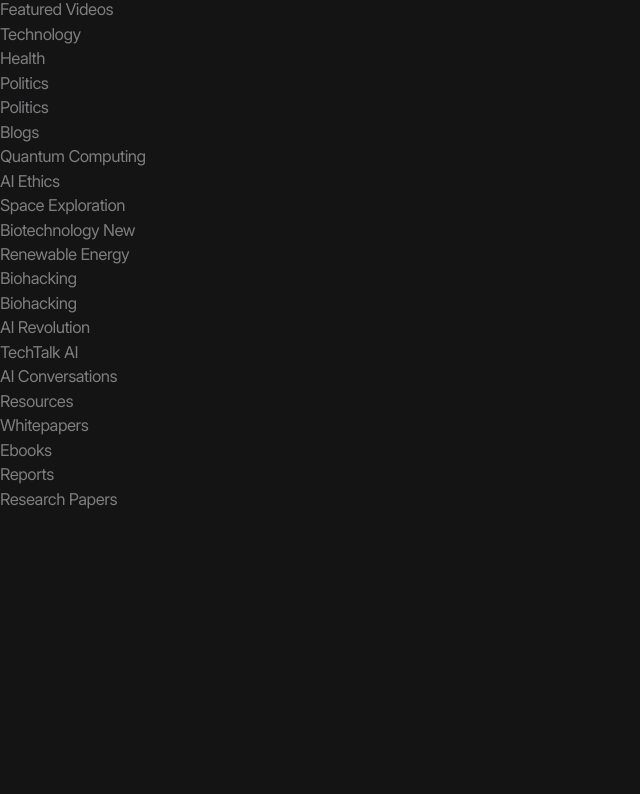
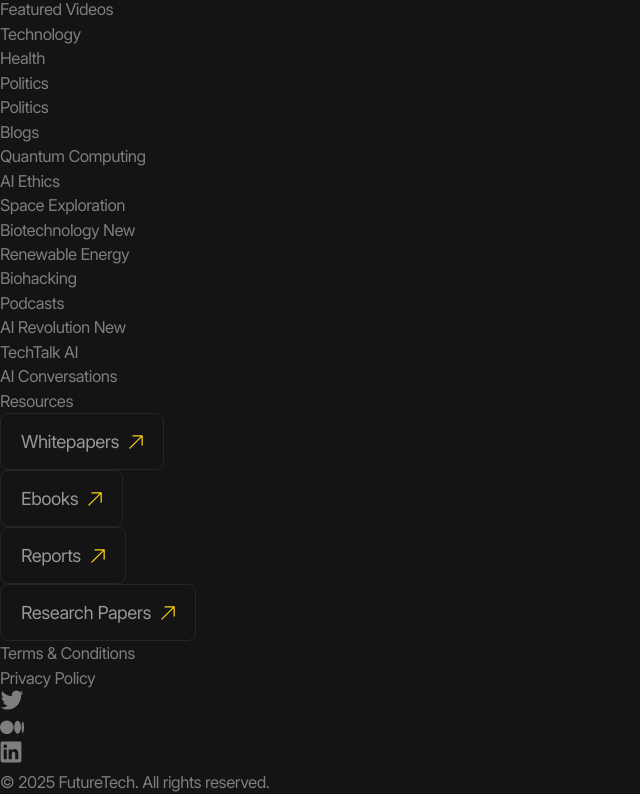
Before and after one commit to Kosta45/future-tech, a website built with Vite: page index.html in a window 1280 px wide. Shown: the part 712-1506 px from the top of the page, without its empty margins (0-640 px from the left). Before the commit the page ends 1223 px from the top, so only its background shows below. Built offline with nearby package versions, Linux system fonts and the light colour scheme.

Commit message:
Footer layout is ready

```diff
--- a/index.html
+++ b/index.html
@@ -159,10 +159,11 @@
             </ul>
           </div>
           <div class="footer__menu-column">
-            <a href="/" class="footer__menu-main-link">Biohacking</a>
+            <a href="/" class="footer__menu-main-link">Podcasts</a>
             <ul class="footer__menu-list">
               <li class="footer__menu-ltem">
                 <a href="" class="footer__menu-link">AI Revolution</a>
+                <span class="badge">New</span>
               </li>
               <li class="footer__menu-ltem">
                 <a href="" class="footer__menu-link">TechTalk AI</a>
@@ -176,21 +177,79 @@
             <a href="/" class="footer__menu-main-link">Resources</a>
             <ul class="footer__menu-list">
               <li class="footer__menu-ltem">
-                <a href="" class="footer__menu-link">Whitepapers</a>
+                <a href="" class="footer__menu-link button">
+                  <span class="icon icon--yellow-arrow">Whitepapers</span>
+                </a>
               </li>
               <li class="footer__menu-ltem">
-                <a href="" class="footer__menu-link">Ebooks</a>
+                <a href="" class="footer__menu-link button">
+                  <span class="icon icon--yellow-arrow">Ebooks</span>
+                </a>
               </li>
               <li class="footer__menu-ltem">
-                <a href="" class="footer__menu-link">Reports</a>
+                <a href="" class="footer__menu-link button">
+                  <span class="icon icon--yellow-arrow">Reports</span>
+                </a>
               </li>
               <li class="footer__menu-ltem">
-                <a href="" class="footer__menu-link">Research Papers</a>
+                <a href="" class="footer__menu-link button">
+                  <span class="icon icon--yellow-arrow">Research Papers</span>
+                </a>
               </li>
             </ul>
           </div>
         </nav>
         <div class="footer__extra"></div>
+      </div>
+      <div class="footer__extra">
+        <div class="footer__extra-menu">
+          <ul class="footer__extra-list">
+            <li class="footer__extra-menu-item">
+              <a href="" class="footer__extra-menu-link">Terms & Conditions</a>
+            </li>
+            <li class="footer__extra-menu-item">
+              <a href="" class="footer__extra-menu-link">Privacy Policy</a>
+            </li>
+          </ul>
+        </div>
+        <div class="footer__socials socials">
+          <ul class="socials__list">
+            <li class="socials__item">
+              <a href="" class="socials__link" target="_blank" aria-label="Twitter" title="Twitter">
+                <svg width="24" height="20" viewBox="0 0 24 20" fill="none" xmlns="http://www.w3.org/2000/svg">
+                  <path
+                    d="M21.0571 5.18114C21.0664 5.39235 21.0664 5.59395 21.0664 5.80515C21.0756 12.2084 16.3712 19.6004 7.76793 19.6004C5.23048 19.6004 2.73933 18.842 0.600098 17.4212C0.970528 17.4692 1.34096 17.4884 1.71139 17.4884C3.81358 17.4884 5.86021 16.7588 7.51789 15.4052C5.51756 15.3668 3.75802 14.0132 3.14681 12.0356C3.85063 12.1796 4.57296 12.1508 5.25826 11.9492C3.08198 11.5076 1.51691 9.52036 1.50765 7.20675C1.50765 7.18755 1.50765 7.16835 1.50765 7.14915C2.15591 7.52355 2.88751 7.73475 3.62837 7.75395C1.58174 6.33315 0.942746 3.50114 2.18369 1.28353C4.5637 4.31714 8.06427 6.15075 11.8241 6.35235C11.4445 4.67234 11.9631 2.90594 13.1762 1.71553C15.0561 -0.118073 18.0196 -0.0220723 19.7977 1.92673C20.8441 1.71553 21.8535 1.31233 22.7704 0.74593C22.4185 1.86913 21.6869 2.81954 20.7145 3.42434C21.6406 3.30914 22.5481 3.04994 23.4001 2.66594C22.7704 3.64514 21.9739 4.48994 21.0571 5.18114Z"
+                    fill="white" />
+                </svg>
+              </a>
+            </li>
+            <li class="socials__item">
+              <a href="" class="socials__link" target="_blank" aria-label="Medium" title="Medium">
+                <svg width="24" height="15" viewBox="0 0 24 15" fill="none" xmlns="http://www.w3.org/2000/svg">
+                  <path
+                    d="M13.5374 7.22809C13.5374 10.9988 10.5069 14.0556 6.76883 14.0556C3.03073 14.0556 0 10.9981 0 7.22809C0 3.45806 3.0305 0.400391 6.76883 0.400391C10.5072 0.400391 13.5374 3.45737 13.5374 7.22809Z"
+                    fill="white" />
+                  <path
+                    d="M20.9627 7.22853C20.9627 10.7778 19.4474 13.6563 17.5783 13.6563C15.7091 13.6563 14.1938 10.7778 14.1938 7.22853C14.1938 3.67922 15.7089 0.800781 17.578 0.800781C19.4472 0.800781 20.9625 3.67829 20.9625 7.22853"
+                    fill="white" />
+                  <path
+                    d="M24 7.22798C24 10.4073 23.4672 12.9862 22.8097 12.9862C22.1522 12.9862 21.6196 10.408 21.6196 7.22798C21.6196 4.04797 22.1525 1.46973 22.8097 1.46973C23.467 1.46973 24 4.04774 24 7.22798Z"
+                    fill="white" />
+                </svg>
+              </a>
+            </li>
+            <li class="socials__item">
+              <a href="" class="socials__link" target="_blank" aria-label="LinkedIn" title="LinkedIn">
+                <svg width="22" height="22" viewBox="0 0 22 22" fill="none" xmlns="http://www.w3.org/2000/svg">
+                  <path
+                    d="M19.8647 0.599609H2.13554C1.72832 0.599609 1.33777 0.761379 1.04982 1.04933C0.761867 1.33728 0.600098 1.72783 0.600098 2.13505V19.8642C0.600098 20.2714 0.761867 20.6619 1.04982 20.9499C1.33777 21.2378 1.72832 21.3996 2.13554 21.3996H19.8647C20.2719 21.3996 20.6624 21.2378 20.9504 20.9499C21.2383 20.6619 21.4001 20.2714 21.4001 19.8642V2.13505C21.4001 1.72783 21.2383 1.33728 20.9504 1.04933C20.6624 0.761379 20.2719 0.599609 19.8647 0.599609ZM6.79965 18.3186H3.67243V8.38516H6.79965V18.3186ZM5.23388 7.00861C4.87915 7.00661 4.53296 6.89958 4.239 6.70102C3.94504 6.50246 3.71649 6.22127 3.58219 5.89294C3.44789 5.56461 3.41386 5.20386 3.48439 4.8562C3.55492 4.50855 3.72686 4.18958 3.9785 3.93955C4.23014 3.68952 4.5502 3.51964 4.8983 3.45134C5.2464 3.38304 5.60693 3.41939 5.93439 3.5558C6.26185 3.6922 6.54156 3.92255 6.73823 4.21778C6.9349 4.51301 7.03971 4.85988 7.03943 5.21461C7.04278 5.45211 6.99827 5.68784 6.90857 5.90777C6.81887 6.1277 6.68582 6.32732 6.51733 6.49473C6.34884 6.66215 6.14837 6.79392 5.92787 6.88221C5.70736 6.97049 5.47134 7.01348 5.23388 7.00861ZM18.3263 18.3273H15.2005V12.9005C15.2005 11.3001 14.5202 10.8061 13.642 10.8061C12.7147 10.8061 11.8047 11.5052 11.8047 12.9409V18.3273H8.67743V8.39239H11.6848V9.76894H11.7252C12.0271 9.15794 13.0844 8.11361 14.6979 8.11361C16.4428 8.11361 18.3278 9.14928 18.3278 12.1826L18.3263 18.3273Z"
+                    fill="white" />
+                </svg>
+              </a>
+            </li>
+          </ul>
+        </div>
+        <p class="footer__coopyright">© <time datetime="2025">2025</time> FutureTech. All rights reserved.</p>
       </div>
     </div>
   </footer>
```
